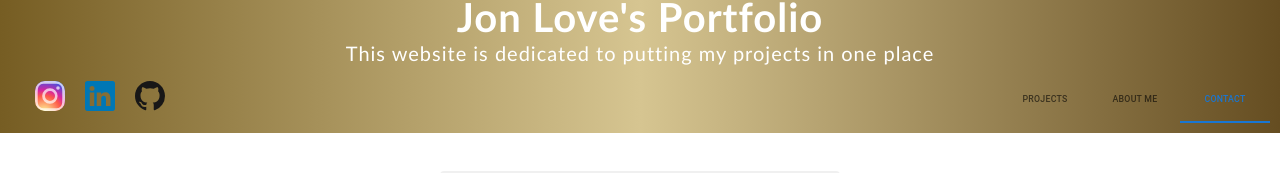
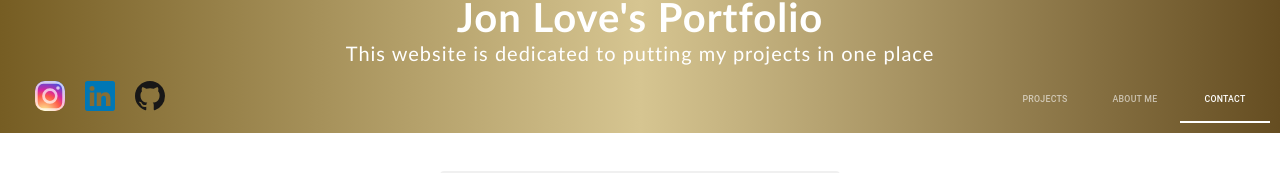
Before and after one commit to jonnny013/portfolio, a React (Vite) app: page /contact in a window 1280 px wide. Shown: the part 125-298 px from the top of the page. Built offline with nearby package versions, Linux system fonts and the light colour scheme.

Commit message:
Change css colors to variables fix nav bar colors

```diff
--- a/src/App.css
+++ b/src/App.css
@@ -29,7 +29,7 @@ header {
   align-items: center;
   font-size: 2rem !important;
   margin: 0;
-  color: white;
+  color: var(--background-color2);
   background: var(--my-gradient, gold);
   width: 100vw;
   text-align: center;
@@ -43,12 +43,12 @@ header {
 }
 
 .nav-link {
-  color: white;
+  color:  var(--background-color2);
   text-decoration: none;
 }
 
 .nav-link:visited {
-  color: white;
+  color:  var(--background-color2);
 }
 
 #header-link {
@@ -59,6 +59,7 @@ header {
   margin: auto;
   padding: 10px;
   width: auto;
+  border-bottom-color: var(--background-color2);
 }
 
 nav {
--- a/src/components/Header/NavTabs.tsx
+++ b/src/components/Header/NavTabs.tsx
@@ -3,6 +3,7 @@ import Box from '@mui/material/Box'
 import Tabs from '@mui/material/Tabs'
 import Tab from '@mui/material/Tab'
 import { Link, useLocation } from 'react-router-dom'
+import themes from '../../themes'
 
 interface LinkTabProps {
   label?: string
@@ -36,11 +37,16 @@ const NavTabs = () => {
   }
 
   return (
-    <Box >
+    <Box sx={{ typography: 'body1' }}>
       <Tabs
         value={value}
         onChange={handleChange}
         aria-label='nav tabs example'
+        textColor='inherit'
+        indicatorColor='primary'
+        sx={{
+          '& .MuiTabs-indicator': { backgroundColor: themes.colors.headerColor }, // Set the background color using sx
+        }}
         role='navigation'
       >
         <LinkTab label='Projects' to='/' selected={value === 0} />
--- a/src/themes.ts
+++ b/src/themes.ts
@@ -1,6 +1,9 @@
 const themes = {
   fonts: {
     fontSize: 16
+  },
+  colors: {
+    headerColor: 'white'
   }
 }
 
```
